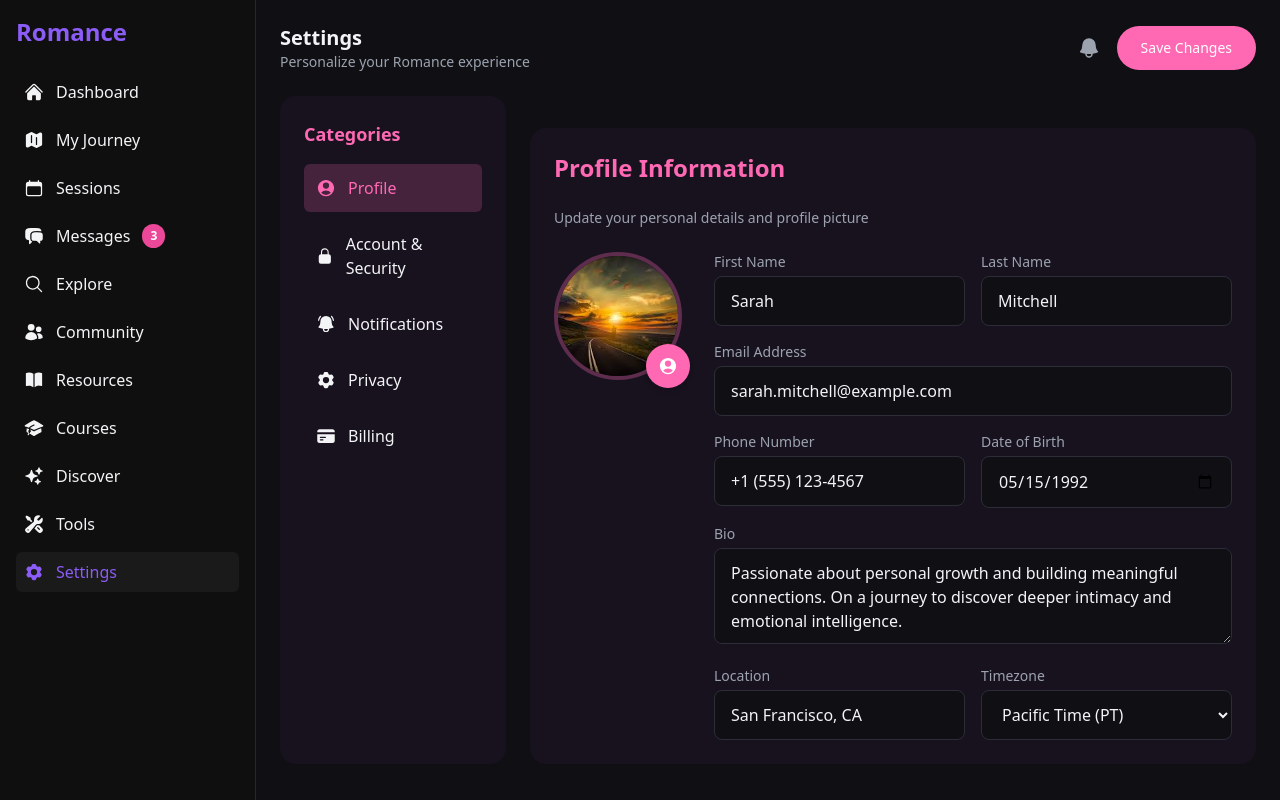
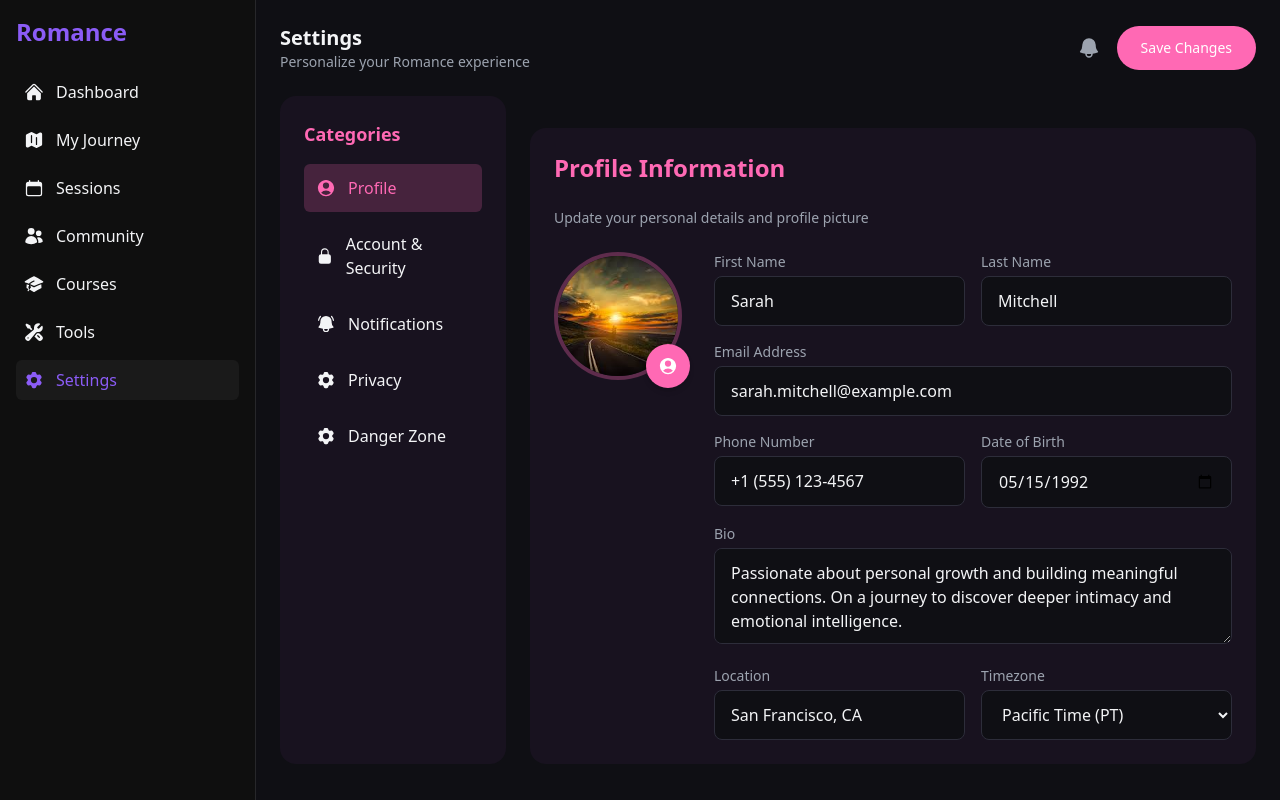
Before and after one commit to benjamindestiny/romance, a React (Vite) app: page /settings in a window 1280 px wide. Built offline with nearby package versions, Linux system fonts and the light colour scheme.

Commit message:
Updated and Removed Unused Components and Sections

```diff
--- a/src/components/BottomNav.jsx
+++ b/src/components/BottomNav.jsx
@@ -5,19 +5,19 @@ export default function BottomNav() {
   return (
     <nav className="md:hidden fixed bottom-0 left-0 right-0 bg-dark-bg border-t border-gray-border flex justify-around py-2 z-20">
       <Link to="/" className="flex flex-col items-center space-y-1 text-text-secondary">
-        <HomeIcon className="h-6 w-6" />
+        <HomeIcon className="size-6" />
         <span className="text-xs">Home</span>
       </Link>
       <Link to="/sessions" className="flex flex-col items-center space-y-1 text-text-secondary">
-        <CalendarIcon className="h-6 w-6" />
+        <CalendarIcon className="size-6" />
         <span className="text-xs">Sessions</span>
       </Link>
-      <Link to="/messages" className="flex flex-col items-center space-y-1 text-text-secondary">
-        <ChatBubbleLeftRightIcon className="h-6 w-6" />
-        <span className="text-xs">Messages</span>
+      <Link to="/community" className="flex flex-col items-center space-y-1 text-text-secondary">
+        <ChatBubbleLeftRightIcon className="size-6" />
+        <span className="text-xs">Community</span>
       </Link>
       <Link to="/profile" className="flex flex-col items-center space-y-1 text-text-secondary">
-        <UserIcon className="h-6 w-6" />
+        <UserIcon className="size-6" />
         <span className="text-xs">Profile</span>
       </Link>
     </nav>
--- a/src/components/Sidebar.jsx
+++ b/src/components/Sidebar.jsx
@@ -1,135 +1,87 @@
 import React from 'react';
 import { NavLink } from 'react-router-dom';
-import { HomeIcon, MapIcon, CalendarIcon, ChatBubbleLeftRightIcon, MagnifyingGlassIcon, UsersIcon, BookOpenIcon, AcademicCapIcon, SparklesIcon, WrenchScrewdriverIcon, Cog6ToothIcon } from '@heroicons/react/24/solid';
+import { HomeIcon, MapIcon, CalendarIcon, UsersIcon, AcademicCapIcon, WrenchScrewdriverIcon, Cog6ToothIcon } from '@heroicons/react/24/solid';
+import UserIndicatorMobile from './UserIndicatorMobile';
 
 export default function Sidebar() {
   return (
+    <div className='flex flex-col justify-between'>
       <aside className="hidden md:block fixed top-0 left-0 h-full w-64 bg-dark-bg border-r border-gray-border p-4 space-y-6">
         <h1 className="text-primary-purple text-2xl font-bold">Romance</h1>
         <nav className="space-y-2">
           <NavLink
             to="/"
             className={({ isActive }) =>
-            `flex items-center space-x-3 rounded-md p-2 ${
-              isActive ? 'bg-card-bg text-primary-purple font-medium' : 'hover:bg-card-bg'
+              `flex items-center space-x-3 rounded-md p-2 ${isActive ? 'bg-card-bg text-primary-purple font-medium' : 'hover:bg-card-bg'
               }`
             }
           >
-          <HomeIcon className="h-5 w-5" />
+            <HomeIcon className="size-5" />
             <span>Dashboard</span>
           </NavLink>
           <NavLink
             to="/journey"
             className={({ isActive }) =>
-            `flex items-center space-x-3 rounded-md p-2 ${
-              isActive ? 'bg-card-bg text-primary-purple font-medium' : 'hover:bg-card-bg'
+              `flex items-center space-x-3 rounded-md p-2 ${isActive ? 'bg-card-bg text-primary-purple font-medium' : 'hover:bg-card-bg'
               }`
             }
           >
-          <MapIcon className="h-5 w-5" />
+            <MapIcon className="size-5" />
             <span>My Journey</span>
           </NavLink>
           <NavLink
             to="/sessions"
             className={({ isActive }) =>
-            `flex items-center space-x-3 rounded-md p-2 ${
-              isActive ? 'bg-card-bg text-primary-purple font-medium' : 'hover:bg-card-bg'
+              `flex items-center space-x-3 rounded-md p-2 ${isActive ? 'bg-card-bg text-primary-purple font-medium' : 'hover:bg-card-bg'
               }`
             }
           >
-          <CalendarIcon className="h-5 w-5" />
+            <CalendarIcon className="size-5" />
             <span>Sessions</span>
-        </NavLink>
-        <NavLink
-          to="/messages"
-          className={({ isActive }) =>
-            `flex items-center space-x-3 rounded-md p-2 ${
-              isActive ? 'bg-card-bg text-primary-purple font-medium' : 'hover:bg-card-bg'
-            }`
-          }
-        >
-          <ChatBubbleLeftRightIcon className="h-5 w-5" />
-          <span>Messages</span>
-          <span className="ml-auto bg-pink-accent text-white text-xs font-bold px-2 py-1 rounded-full">3</span>
-        </NavLink>
-        <NavLink
-          to="/explore"
-          className={({ isActive }) =>
-            `flex items-center space-x-3 rounded-md p-2 ${
-              isActive ? 'bg-card-bg text-primary-purple font-medium' : 'hover:bg-card-bg'
-            }`
-          }
-        >
-          <MagnifyingGlassIcon className="h-5 w-5" />
-          <span>Explore</span>
           </NavLink>
           <NavLink
             to="/community"
             className={({ isActive }) =>
-            `flex items-center space-x-3 rounded-md p-2 ${
-              isActive ? 'bg-card-bg text-primary-purple font-medium' : 'hover:bg-card-bg'
+              `flex items-center space-x-3 rounded-md p-2 ${isActive ? 'bg-card-bg text-primary-purple font-medium' : 'hover:bg-card-bg'
               }`
             }
           >
-          <UsersIcon className="h-5 w-5" />
+            <UsersIcon className="size-5" />
             <span>Community</span>
-        </NavLink>
-        <NavLink
-          to="/resources"
-          className={({ isActive }) =>
-            `flex items-center space-x-3 rounded-md p-2 ${
-              isActive ? 'bg-card-bg text-primary-purple font-medium' : 'hover:bg-card-bg'
-            }`
-          }
-        >
-          <BookOpenIcon className="h-5 w-5" />
-          <span>Resources</span>
           </NavLink>
           <NavLink
             to="/courses"
             className={({ isActive }) =>
-            `flex items-center space-x-3 rounded-md p-2 ${
-              isActive ? 'bg-card-bg text-primary-purple font-medium' : 'hover:bg-card-bg'
+              `flex items-center space-x-3 rounded-md p-2 ${isActive ? 'bg-card-bg text-primary-purple font-medium' : 'hover:bg-card-bg'
               }`
             }
           >
-          <AcademicCapIcon className="h-5 w-5" />
+            <AcademicCapIcon className="size-5" />
             <span>Courses</span>
-        </NavLink>
-        <NavLink
-          to="/discover"
-          className={({ isActive }) =>
-            `flex items-center space-x-3 rounded-md p-2 ${
-              isActive ? 'bg-card-bg text-primary-purple font-medium' : 'hover:bg-card-bg'
-            }`
-          }
-        >
-          <SparklesIcon className="h-5 w-5" />
-          <span>Discover</span>
           </NavLink>
           <NavLink
             to="/tools"
             className={({ isActive }) =>
-            `flex items-center space-x-3 rounded-md p-2 ${
-              isActive ? 'bg-card-bg text-primary-purple font-medium' : 'hover:bg-card-bg'
+              `flex items-center space-x-3 rounded-md p-2 ${isActive ? 'bg-card-bg text-primary-purple font-medium' : 'hover:bg-card-bg'
               }`
             }
           >
-          <WrenchScrewdriverIcon className="h-5 w-5" />
+            <WrenchScrewdriverIcon className="size-5" />
             <span>Tools</span>
           </NavLink>
           <NavLink
             to="/settings"
             className={({ isActive }) =>
-            `flex items-center space-x-3 rounded-md p-2 ${
-              isActive ? 'bg-card-bg text-primary-purple font-medium' : 'hover:bg-card-bg'
+              `flex items-center space-x-3 rounded-md p-2 ${isActive ? 'bg-card-bg text-primary-purple font-medium' : 'hover:bg-card-bg'
               }`
             }
           >
-          <Cog6ToothIcon className="h-5 w-5" />
+            <Cog6ToothIcon className="size-5" />
             <span>Settings</span>
           </NavLink>
         </nav>
       </aside>
+      <UserIndicatorMobile />
+    </div>
   );
 }
--- a/src/pages/Settings.jsx
+++ b/src/pages/Settings.jsx
@@ -5,9 +5,7 @@ import {
   UserCircleIcon,
   LockClosedIcon,
   Cog6ToothIcon,
-  CreditCardIcon,
   BellAlertIcon,
-  StopIcon,
   ShieldExclamationIcon,
   KeyIcon
 }
@@ -21,7 +19,7 @@ function Settings() {
     { id: 'account', label: 'Account & Security', icon: <LockClosedIcon className="size-5" /> },
     { id: 'notifications', label: 'Notifications', icon: <BellAlertIcon className="size-5" /> },
     { id: 'privacy', label: 'Privacy', icon: <Cog6ToothIcon className="size-5" /> },
-    { id: 'billing', label: 'Billing', icon: <CreditCardIcon className="size-5" /> },
+    { id: 'danger', label: 'Danger Zone', icon: <Cog6ToothIcon className="size-5" /> }
   ];
 
   return (
@@ -36,7 +34,7 @@ function Settings() {
             <p className="text-sm text-gray-400">Personalize your Romance experience</p>
           </div>
           <div className="flex items-center space-x-4 w-full md:w-auto">
-            <BellIcon className="h-6 w-6 text-gray-400" />
+            <BellIcon className="size-6 text-gray-400" />
             <button className="bg-[#FF69B4] text-white px-6 py-3 rounded-full text-sm font-medium flex-1 md:flex-none">
               Save Changes
             </button>
@@ -71,7 +69,7 @@ function Settings() {
                 <option value="account">Account & Security</option>
                 <option value="notifications">Notifications</option>
                 <option value="privacy">Privacy</option>
-                <option value="billing">Billing</option>
+                <option value="danger">Danger Zone</option>
               </select>
             </div>
 
@@ -85,10 +83,10 @@ function Settings() {
                     <img
                       src={ProfilePhoto}
                       alt="Sarah Mitchell"
-                      className="w-32 h-32 rounded-full object-cover border-4 border-[#FF69B4]/30"
+                      className="size-32 rounded-full object-cover border-4 border-[#FF69B4]/30"
                     />
                     <button className="absolute -bottom-2 -right-2 bg-[#FF69B4] text-white p-3 rounded-full shadow-md">
-                      <UserCircleIcon className="h-5 w-5" />
+                      <UserCircleIcon className="size-5" />
                     </button>
                   </div>
                   <div className="flex-1 grid grid-cols-1 md:grid-cols-2 gap-4 w-full">
@@ -127,6 +125,8 @@ function Settings() {
                       <label className="block text-sm text-gray-400 mb-1">Timezone</label>
                       <select className="w-full bg-[#0F0F14] border border-[#2D2D3A] rounded-lg px-4 py-3">
                         <option>Pacific Time (PT)</option>
+                        <option>West Africa Time (WAT)</option>
+                        <option>Greenwich Merridian Time (GMT)</option>
                       </select>
                     </div>
                   </div>
@@ -300,61 +300,6 @@ function Settings() {
               </section>
             )}
 
-            {/* Billing Section */}
-            {activeSection === 'billing' && (
-              <section className="bg-[#18121F] rounded-2xl p-6">
-                <h2 className="text-2xl font-semibold text-[#FF69B4] mb-6">Billing</h2>
-                <p className="text-sm text-gray-400 mb-6">Manage your subscription and payment methods</p>
-                <div className="space-y-6">
-                  <div className="bg-[#0F0F14] border border-[#2D2D3A] rounded-lg p-4">
-                    <h3 className="text-lg font-medium mb-2">Current Plan</h3>
-                    <div className="flex justify-between items-center">
-                      <div>
-                        <p className="text-[#FF69B4] font-semibold">Premium Plan</p>
-                        <p className="text-gray-400">$9.99/month</p>
-                      </div>
-                      <button className="bg-[#FF69B4] text-white px-4 py-2 rounded-md hover:bg-[#E0559B]">Upgrade</button>
-                    </div>
-                  </div>
-                  <div>
-                    <h3 className="text-lg font-medium mb-4">Payment Methods</h3>
-                    <div className="space-y-3">
-                      <div className="flex justify-between items-center bg-[#0F0F14] border border-[#2D2D3A] rounded-lg p-4">
-                        <div className="flex items-center gap-3">
-                          <CreditCardIcon className="size-8 text-gray-400" />
-                          <div>
-                            <p>**** **** **** 1234</p>
-                            <p className="text-gray-400">Expires 12/25</p>
-                          </div>
-                        </div>
-                        <button className="text-gray-400 hover:text-white">Edit</button>
-                      </div>
-                    </div>
-                    <button className="mt-4 bg-[#FF69B4] text-white px-4 py-2 rounded-md hover:bg-[#E0559B]">Add Payment Method</button>
-                  </div>
-                  <div>
-                    <h3 className="text-lg font-medium mb-4">Billing History</h3>
-                    <div className="space-y-3">
-                      <div className="flex justify-between items-center bg-[#0F0F14] border border-[#2D2D3A] rounded-lg p-4">
-                        <div>
-                          <p>Premium Plan - January 2025</p>
-                          <p className="text-gray-400">$9.99</p>
-                        </div>
-                        <button className="text-[#FF69B4] hover:underline">Download</button>
-                      </div>
-                      <div className="flex justify-between items-center bg-[#0F0F14] border border-[#2D2D3A] rounded-lg p-4">
-                        <div>
-                          <p>Premium Plan - December 2024</p>
-                          <p className="text-gray-400">$9.99</p>
-                        </div>
-                        <button className="text-[#FF69B4] hover:underline">Download</button>
-                      </div>
-                    </div>
-                  </div>
-                </div>
-              </section>
-            )}
-
             {activeSection === 'danger' &&
             <section className="bg-[#18121F] border border-red-800/50 rounded-2xl p-6 mt-8">
               <div className="flex items-center gap-3 mb-6">
```
Also changed, not shown: src/pages/Dashboard.jsx (+7 -9 lines). Lines whose indentation alone changed are shown as unchanged.
